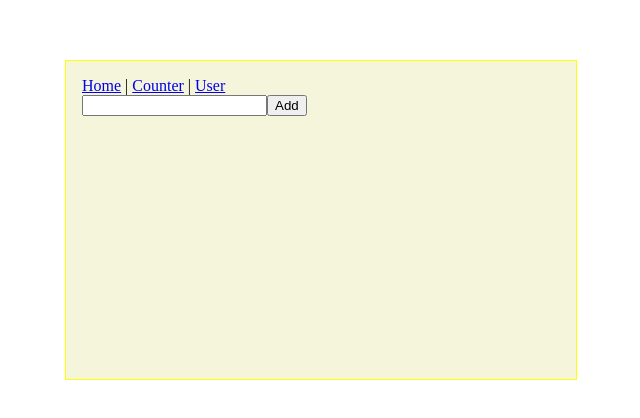
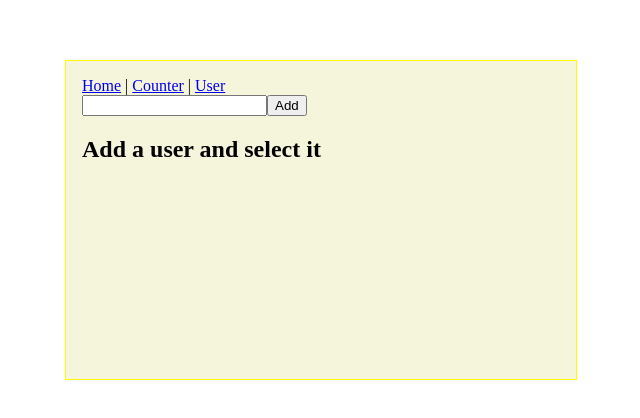
Before and after one commit to MatteoSpinelli/reactDevelhope, a React (Create React App) app in the folder jsx/: page /users in a window 1280 px wide. Shown: the part 180-598 px from the top of the page, without its empty margins (319-959 px from the left). Built offline with nearby package versions, Linux system fonts and the light colour scheme.

Commit message:
add exercise

```diff
--- a/jsx/src/App.js
+++ b/jsx/src/App.js
@@ -18,6 +18,7 @@
                 <Route path="/" element={<Welcome name="Matteo" age={21} />} />
                 <Route path="/counter" element={<Counter />} />
                 <Route path="/users" element={<GithubUserList />}>
+                    <Route index element={<h2>Add a user and select it</h2>} />
                     <Route path=":username" element={<ShowGithubUser />} />
                 </Route>
                 <Route path="*" element={<NotFound />} />
--- a/jsx/src/GithubUserList.js
+++ b/jsx/src/GithubUserList.js
@@ -1,5 +1,5 @@
 import { useState } from "react"
-import { Link, Outlet } from "react-router-dom"
+import { Link, Outlet, Route } from "react-router-dom"
 import { GithubUser } from "./GithubUser"
 
 export function GithubUserList(){
@@ -20,6 +20,7 @@
 
     return (
         <div>
+
             <input type="text" name="username" value={username} onChange={handleChange}/>
             <button onClick={handleAddList}>Add</button>
             {userList.map((user) => {
```
Also changed, not shown: 1 other file (tests, documents, lock files or other folders).
